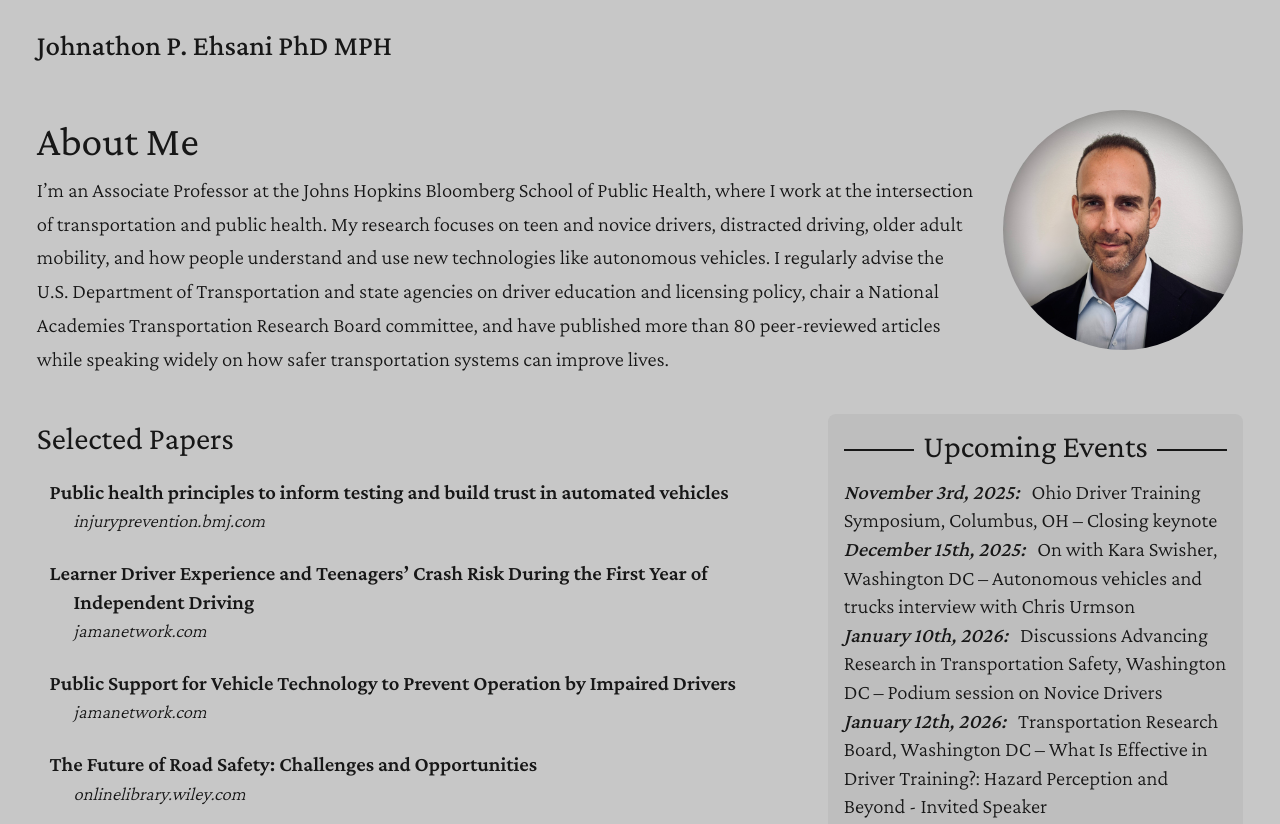
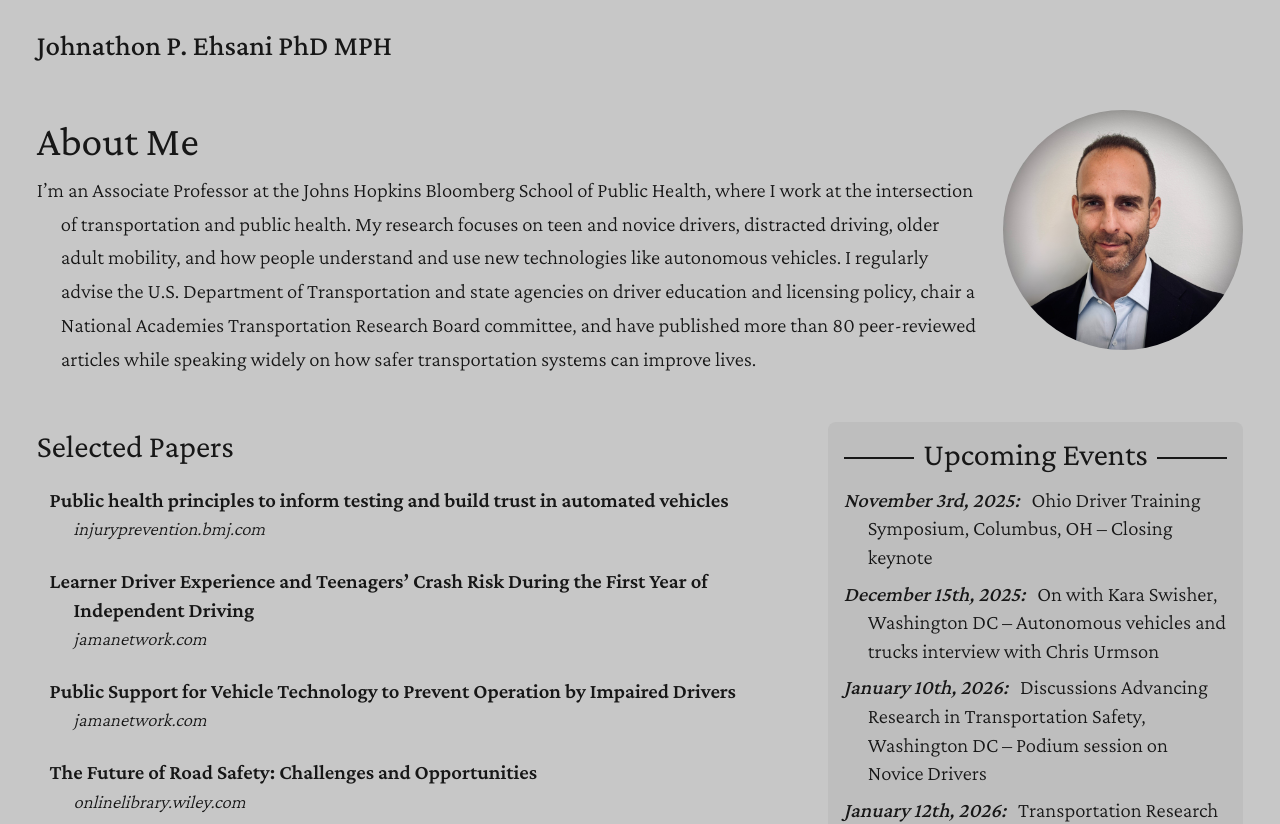
Before and after one commit to Fabiofdez/johnathon-ehsani-page, a Next.js app: page / in a window 1280 px wide. Shown: the top 824 px of the page. Built offline with nearby package versions, Linux system fonts and the light colour scheme.

Commit message:
fix css bugs + add dark mode theme

```diff
--- a/src/app/globals.css
+++ b/src/app/globals.css
@@ -13,8 +13,8 @@
 
 @media (prefers-color-scheme: dark) {
   :root {
-    /* --background: #0a0a0a;
-    --foreground: #dddddd; */
+    --background: #0a0a0a;
+    --foreground: #dddddd;
   }
 }
 
@@ -90,8 +90,8 @@ section.papers-events .text-col p,
 section.products .text-col p {
   @apply text-[1.3rem]/snug;
 }
-section .text-col.links p.link a,
-section .text-col.links p:not(:has(a)) {
+section .text-col p.link a,
+section .text-col p:not(:has(a)) {
   @apply -indent-[1.5rem] ml-[1.5rem] mb-[0.5rem];
 }
 
```
